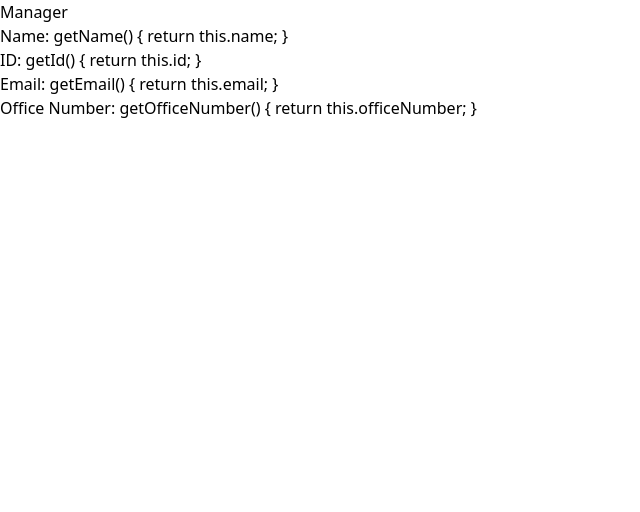
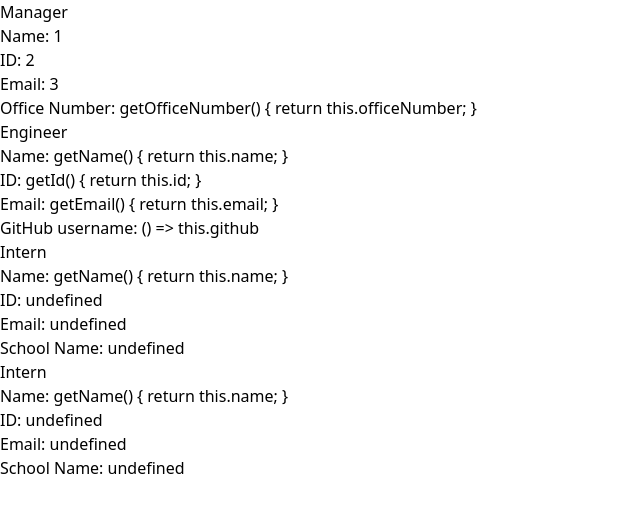
Before and after one commit to Fabri-Tech/Team-Profile-Generator-Fabrizio-Trevino, a website: page Public/teamProfile.html in a window 1280 px wide. Shown: the whole page, without its empty margins (0-640 px from the left). Drawn offline with nearby package versions, Linux system fonts and the light colour scheme.

Commit message:
fixed manager questions

```diff
--- a/Public/teamProfile.html
+++ b/Public/teamProfile.html
@@ -9,15 +9,54 @@
     <div class="card">
       <div class="card-header">
         <h2>Manager</h2>
+        <h3>Name: 1</h3>
+      </div>
+      <div class="card-body">
+        <ul>
+          <li>ID: 2</li>
+          <li>Email: 3</li>
+          <li>
+            Office Number: getOfficeNumber() { return this.officeNumber; }
+          </li>
+        </ul>
+      </div>
+    </div>
+    <div class="card">
+      <div class="card-header">
+        <h2>Engineer</h2>
         <h3>Name: getName() { return this.name; }</h3>
       </div>
       <div class="card-body">
         <ul>
           <li>ID: getId() { return this.id; }</li>
           <li>Email: getEmail() { return this.email; }</li>
-          <li>
-            Office Number: getOfficeNumber() { return this.officeNumber; }
-          </li>
+          <li>GitHub username: () => this.github</li>
+        </ul>
+      </div>
+    </div>
+    <div class="card">
+      <div class="card-header">
+        <h2>Intern</h2>
+        <h3>Name: getName() { return this.name; }</h3>
+      </div>
+      <div class="card-body">
+        <ul>
+          <li>ID: undefined</li>
+          <li>Email: undefined</li>
+          <li>School Name: undefined</li>
+        </ul>
+      </div>
+    </div>
+    <div class="card">
+      <div class="card-header">
+        <h2>Intern</h2>
+        <h3>Name: getName() { return this.name; }</h3>
+      </div>
+      <div class="card-body">
+        <ul>
+          <li>ID: undefined</li>
+          <li>Email: undefined</li>
+          <li>School Name: undefined</li>
         </ul>
       </div>
     </div>
```
Also changed, not shown: src/HTMLCreator.js (+35 -35 lines).
